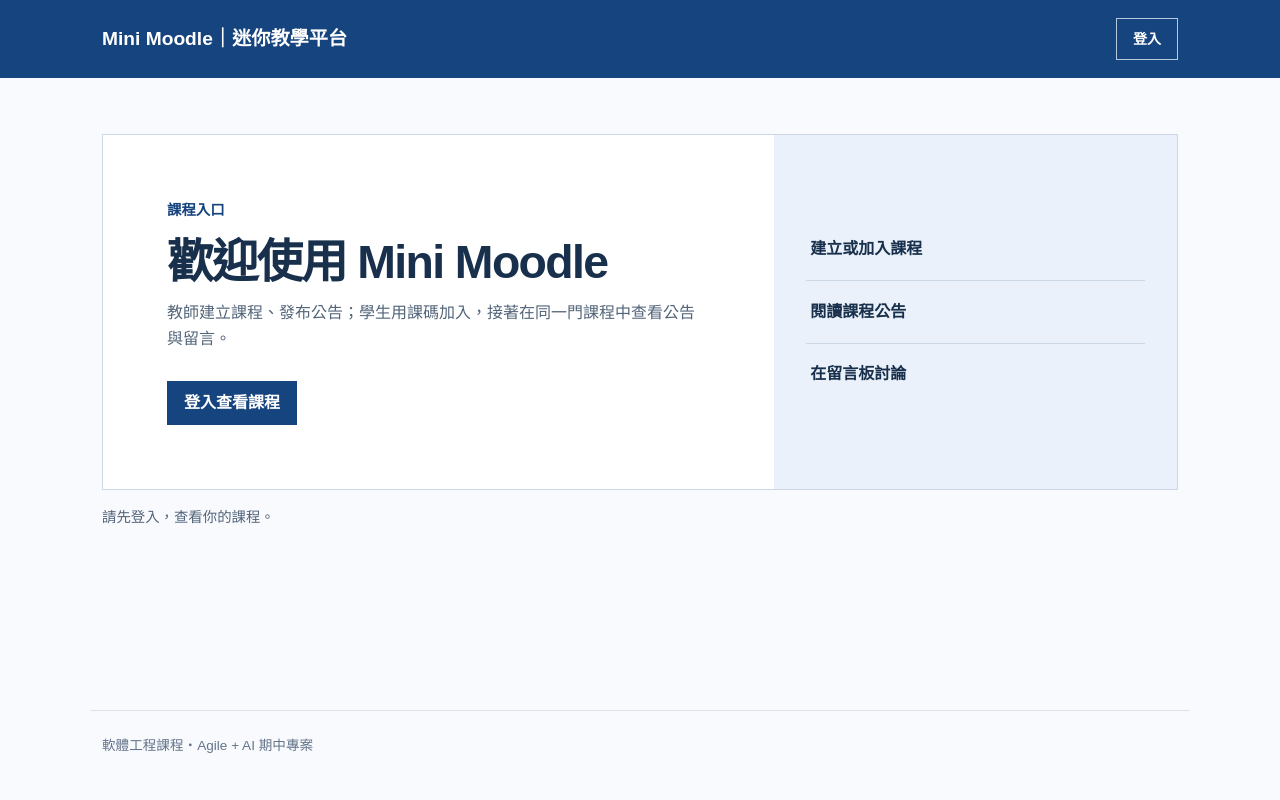
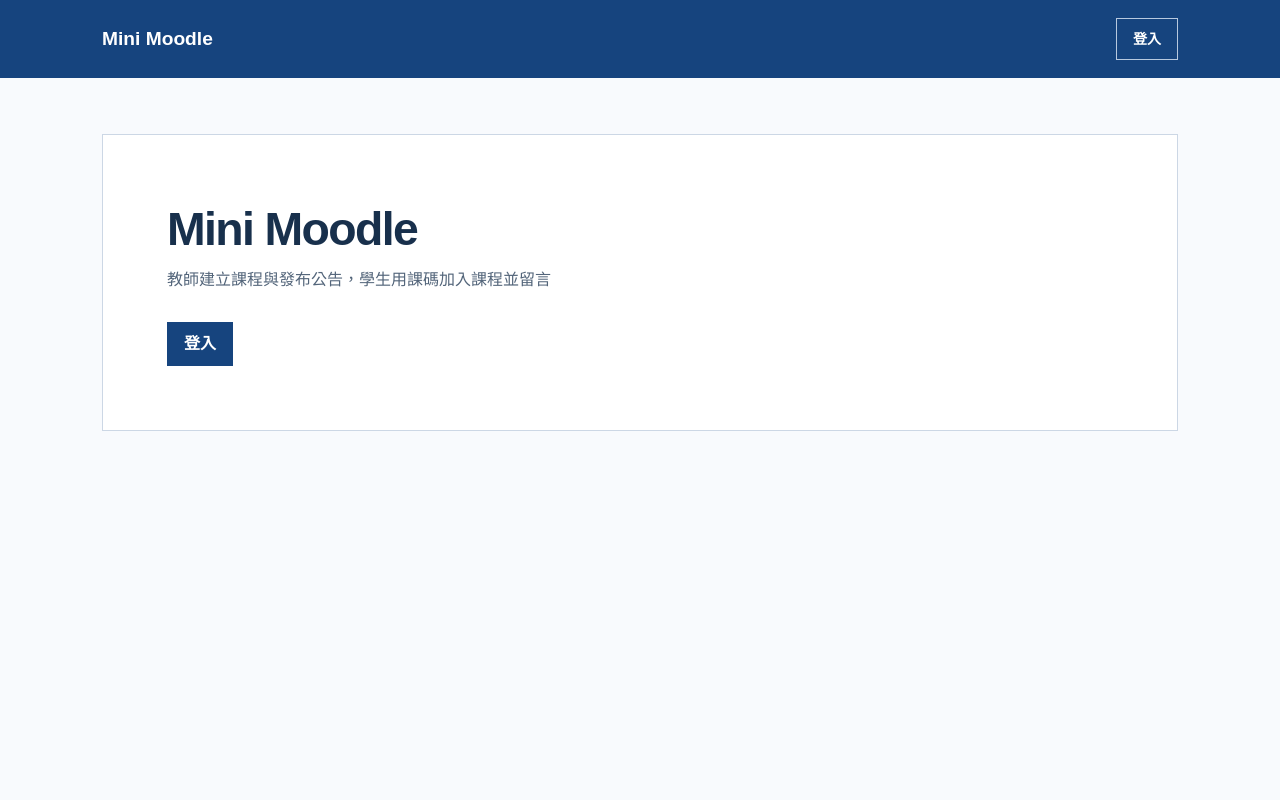
Before and after one commit to amyjiang1222/Mini-moodle, a Flask app: page / in a window 1280 px wide. Run offline with Flask 3, Linux system fonts and the light colour scheme.

Commit message:
Remove placeholder project copy from user-facing pages

```diff
--- a/app/routes/announcements.py
+++ b/app/routes/announcements.py
@@ -16,7 +16,7 @@ def create(course_id):
     title = request.form.get("title", "").strip()
     body = request.form.get("body", "").strip()
     if not title or not body:
-        flash("公告標題與內容不可空白。", "danger")
+        flash("公告標題與內容不可空白", "danger")
     else:
         get_db().execute(
             "INSERT INTO announcements (course_id, teacher_id, title, body) VALUES (?, ?, ?, ?)",
@@ -43,13 +43,13 @@ def edit(course_id, announcement_id):
         title = request.form.get("title", "").strip()
         body = request.form.get("body", "").strip()
         if not title or not body:
-            flash("公告標題與內容不可空白。", "danger")
+            flash("公告標題與內容不可空白", "danger")
         else:
             db.execute(
                 "UPDATE announcements SET title = ?, body = ? WHERE id = ?",
                 (title, body, announcement_id),
             )
             db.commit()
-            flash("公告已更新。", "success")
+            flash("公告已更新", "success")
             return redirect(url_for("courses.detail", course_id=course_id))
     return render_template("announcement_edit.html", course=course, announcement=announcement)
--- a/app/routes/auth.py
+++ b/app/routes/auth.py
@@ -36,7 +36,7 @@ def login():
         password = request.form.get("password", "")
         user = get_db().execute("SELECT * FROM users WHERE username = ?", (username,)).fetchone()
         if user is None or not check_password_hash(user["password_hash"], password):
-            flash("帳號或密碼錯誤。", "danger")
+            flash("帳號或密碼錯誤", "danger")
         else:
             session.clear()
             session["user_id"] = user["id"]
--- a/app/routes/courses.py
+++ b/app/routes/courses.py
@@ -17,7 +17,7 @@ def new():
         name = request.form.get("name", "").strip()
         description = request.form.get("description", "").strip()
         if not name:
-            flash("課程名稱不可空白。", "danger")
+            flash("課程名稱不可空白", "danger")
         else:
             course_id = create_course(name, description, g.user["id"])
             return redirect(url_for("courses.detail", course_id=course_id))
@@ -32,7 +32,7 @@ def join():
     code = request.form.get("code", "").strip().upper()
     course = get_db().execute("SELECT id FROM courses WHERE code = ?", (code,)).fetchone()
     if course is None:
-        flash("找不到這個課碼。", "danger")
+        flash("找不到這個課碼", "danger")
         return redirect(url_for("dashboard"))
     try:
         get_db().execute(
@@ -41,7 +41,7 @@ def join():
         )
         get_db().commit()
     except sqlite3.IntegrityError:
-        flash("你已加入這門課程。", "info")
+        flash("你已加入這門課程", "info")
     return redirect(url_for("courses.detail", course_id=course["id"]))
 
 
--- a/app/routes/messages.py
+++ b/app/routes/messages.py
@@ -15,7 +15,7 @@ def create(course_id):
         abort(404)
     body = request.form.get("body", "").strip()
     if not body:
-        flash("留言不可空白。", "danger")
+        flash("留言不可空白", "danger")
     else:
         get_db().execute(
             "INSERT INTO messages (course_id, author_id, body) VALUES (?, ?, ?)",
--- a/app/static/css/style.css
+++ b/app/static/css/style.css
@@ -11,8 +11,7 @@ header .float-end { float: none !important; display: flex; align-items: center;
 header .float-end .me-2 { margin-right: 0 !important; }
 header .btn { border-radius: 0; border-color: #b7c9df; background: transparent; color: white; }
 header .btn:hover { background: white; color: var(--blue); }
-main.container { min-height: calc(100vh - 168px); padding-top: 3.5rem !important; padding-bottom: 4rem !important; }
-footer.container { color: #64748a !important; font-size: .85rem; }
+main.container { min-height: calc(100vh - 78px); padding-top: 3.5rem !important; padding-bottom: 4rem !important; }
 h1 { font-size: clamp(2rem, 4vw, 2.9rem); font-weight: 760; line-height: 1.3; letter-spacing: -.035em; }
 h2 { font-weight: 720; }
 .btn { border-radius: 0; font-weight: 700; padding: .57rem 1rem; }
@@ -25,20 +24,13 @@ h2 { font-weight: 720; }
 .form-narrow { max-width: 38rem; }
 .preserve-lines { white-space: pre-wrap; overflow-wrap: anywhere; }
 .workspace-heading { display: flex; align-items: end; justify-content: space-between; gap: 2rem; margin-bottom: 2.2rem; }
-.workspace-heading h1 { margin-bottom: .4rem; }
-.workspace-heading p:last-child { color: #53657a; margin-bottom: 0; }
-.workspace-role { color: var(--blue); font-size: .9rem; font-weight: 700; margin-bottom: .55rem; }
-.welcome-panel { display: grid; grid-template-columns: 1.25fr .75fr; min-height: 335px; background: white; border: 1px solid var(--line); }
+.workspace-heading h1 { margin-bottom: 0; }
+.welcome-panel { background: white; border: 1px solid var(--line); }
 .welcome-copy { padding: clamp(2rem, 5vw, 4rem); }
-.welcome-copy > p:not(.workspace-role) { max-width: 36rem; color: #53657a; }
+.welcome-copy > p { max-width: 36rem; color: #53657a; }
 .welcome-copy .btn { margin-top: .75rem; }
-.welcome-steps { display: grid; align-content: center; padding: 2rem; background: var(--soft); font-weight: 650; }
-.welcome-steps span { display: block; padding: 1.1rem .25rem; border-bottom: 1px solid var(--line); }
-.welcome-steps span:last-child { border-bottom: 0; }
-.login-hint { margin-top: 1rem; color: #53657a; font-size: .9rem; }
 .join-strip { display: flex; align-items: end; justify-content: space-between; gap: 2rem; padding: 1.5rem; margin-bottom: 2rem; background: var(--soft); }
 .join-strip h2 { font-size: 1.25rem; margin-bottom: .25rem; }
-.join-strip p { margin: 0; color: #53657a; }
 .join-strip form { display: flex; gap: .6rem; }
 .join-strip input { min-width: 13rem; }
 .join-strip .btn { white-space: nowrap; }
@@ -50,12 +42,10 @@ h2 { font-weight: 720; }
 .course-open { white-space: nowrap; font-size: .86rem; }
 .course-open span { font-size: 1.35rem; vertical-align: -.05em; padding-left: .25rem; }
 .course-empty { border-top: 1px solid var(--line); padding: 2rem 1.25rem; }
-.course-empty p { margin: .25rem 0 0; color: #53657a; }
 .card { border-radius: 0; border-color: var(--line); box-shadow: none; }
 .alert { border-radius: 0; border: 1px solid var(--line); }
 .form-heading { margin-bottom: 1.7rem; }
 .form-heading h1 { margin-bottom: .35rem; }
-.form-heading p:last-child { color: #53657a; margin-bottom: 0; }
 .entry-form { padding: 1.7rem; background: white; border: 1px solid var(--line); }
 .back-link { display: inline-block; margin-bottom: 1.5rem; text-decoration: none; }
 .back-link:hover { text-decoration: underline; }
@@ -73,4 +63,4 @@ h2 { font-weight: 720; }
 .content-item small { color: #596c80; }
 .item-action { display: inline-block; margin-left: 1.2rem; font-size: .85rem; }
 .section-empty { padding: 1rem 0; color: #53657a; }
-@media (max-width: 700px) { header nav { min-height: 70px; } .navbar-brand { font-size: 1rem; } header .float-end { gap: .35rem; } header .float-end .me-2 { display: none; } main.container { padding-top: 2rem !important; } .workspace-heading, .join-strip { align-items: stretch; flex-direction: column; gap: 1rem; } .join-strip form { flex-direction: column; } .join-strip input { min-width: 0; } .welcome-panel { grid-template-columns: 1fr; } .welcome-steps { padding: .4rem 1.5rem; } .welcome-steps span { padding: .7rem 0; } }
+@media (max-width: 700px) { header nav { min-height: 70px; } .navbar-brand { font-size: 1rem; } header .float-end { gap: .35rem; } header .float-end .me-2 { display: none; } main.container { padding-top: 2rem !important; } .workspace-heading, .join-strip { align-items: stretch; flex-direction: column; gap: 1rem; } .join-strip form { flex-direction: column; } .join-strip input { min-width: 0; } }
--- a/app/templates/announcement_edit.html
+++ b/app/templates/announcement_edit.html
@@ -2,7 +2,7 @@
 {% block title %}修改公告{% endblock %}
 {% block content %}
   <a class="back-link" href="{{ url_for('courses.detail', course_id=course['id']) }}">← 返回{{ course['name'] }}</a>
-  <div class="form-heading"><p class="workspace-role">課程公告</p><h1>修改公告</h1><p>更新後，課程成員會看到最新內容。</p></div>
+  <div class="form-heading"><h1>修改公告</h1></div>
   <form method="post" class="form-narrow entry-form">
     <input type="hidden" name="csrf_token" value="{{ csrf_token }}">
     <div class="mb-3"><label class="form-label" for="announcement-title">標題</label><input class="form-control" id="announcement-title" name="title" value="{{ announcement['title'] }}" required></div>
--- a/app/templates/base.html
+++ b/app/templates/base.html
@@ -10,7 +10,7 @@
   <body>
     <header class="border-bottom bg-white">
       <nav class="container py-3" aria-label="主要導覽">
-        <a class="navbar-brand fw-bold" href="{{ url_for('dashboard') }}">Mini Moodle｜迷你教學平台</a>
+        <a class="navbar-brand fw-bold" href="{{ url_for('dashboard') }}">Mini Moodle</a>
         <div class="float-end">
           {% if g.user %}
             <span class="me-2">{{ g.user['username'] }}（{{ '教師' if g.user['role'] == 'teacher' else '學生' }}）</span>
@@ -30,8 +30,5 @@
       {% endfor %}
       {% block content %}{% endblock %}
     </main>
-    <footer class="container py-4 text-secondary border-top">
-      軟體工程課程・Agile + AI 期中專案
-    </footer>
   </body>
 </html>
--- a/app/templates/course_detail.html
+++ b/app/templates/course_detail.html
@@ -2,7 +2,7 @@
 {% block title %}{{ course['name'] }}{% endblock %}
 {% block content %}
   <a class="back-link" href="{{ url_for('dashboard') }}">← 返回我的課程</a>
-  <div class="course-heading"><p class="workspace-role">課程</p><h1>{{ course['name'] }}</h1>{% if course['description'] %}<p>{{ course['description'] }}</p>{% endif %}
+  <div class="course-heading"><h1>{{ course['name'] }}</h1>{% if course['description'] %}<p>{{ course['description'] }}</p>{% endif %}
   {% if g.user['role'] == 'teacher' %}<div class="course-code">分享給學生的課碼：<strong>{{ course['code'] }}</strong></div>{% endif %}</div>
 
   <section class="course-section" aria-labelledby="announcements-title">
@@ -17,7 +17,7 @@
     {% endif %}
     {% for announcement in announcements %}
       <article class="content-item"><h3>{{ announcement['title'] }}</h3><p class="preserve-lines">{{ announcement['body'] }}</p><small>{{ announcement['author'] }}｜{{ announcement['created_at']|taipei_time }}</small>{% if g.user['role'] == 'teacher' %}<a class="item-action" href="{{ url_for('announcements.edit', course_id=course['id'], announcement_id=announcement['id']) }}">修改公告</a>{% endif %}</article>
-    {% else %}<p class="section-empty">尚無公告。</p>{% endfor %}
+    {% else %}<p class="section-empty">尚無公告</p>{% endfor %}
   </section>
 
   <section class="course-section" aria-labelledby="messages-title">
@@ -29,6 +29,6 @@
     </form>
     {% for message in messages %}
       <article class="content-item"><p class="preserve-lines">{{ message['body'] }}</p><small>{{ message['author'] }}｜{{ message['created_at']|taipei_time }}</small></article>
-    {% else %}<p class="section-empty">尚無留言。</p>{% endfor %}
+    {% else %}<p class="section-empty">尚無留言</p>{% endfor %}
   </section>
 {% endblock %}
--- a/app/templates/course_new.html
+++ b/app/templates/course_new.html
@@ -2,7 +2,7 @@
 {% block title %}建立課程{% endblock %}
 {% block content %}
   <a class="back-link" href="{{ url_for('dashboard') }}">← 返回我的課程</a>
-  <div class="form-heading"><p class="workspace-role">教師工作台</p><h1>建立課程</h1><p>建立後會產生課碼，供學生加入。</p></div>
+  <div class="form-heading"><h1>建立課程</h1></div>
   <form method="post" class="form-narrow entry-form">
     <input type="hidden" name="csrf_token" value="{{ csrf_token }}">
     <div class="mb-3"><label class="form-label" for="course-name">課程名稱</label><input class="form-control" id="course-name" name="name" required></div>
--- a/app/templates/dashboard.html
+++ b/app/templates/dashboard.html
@@ -3,12 +3,12 @@
 {% block content %}
   {% if g.user %}
     <div class="workspace-heading">
-      <div><p class="workspace-role">{{ '教師工作台' if g.user['role'] == 'teacher' else '學生工作台' }}</p><h1>我的課程</h1><p>從課程進入公告與留言板。</p></div>
+      <h1>我的課程</h1>
       {% if g.user['role'] == 'teacher' %}<a class="btn btn-primary" href="{{ url_for('courses.new') }}">建立課程</a>{% endif %}
     </div>
     {% if g.user['role'] == 'student' %}
       <section class="join-strip" aria-labelledby="join-title">
-        <div><h2 id="join-title">加入課程</h2><p>向授課教師取得課碼後，在這裡輸入。</p></div>
+        <h2 id="join-title">加入課程</h2>
         <form method="post" action="{{ url_for('courses.join') }}">
           <input type="hidden" name="csrf_token" value="{{ csrf_token }}">
           <label class="visually-hidden" for="course-code">課碼</label><input class="form-control" id="course-code" name="code" placeholder="例如 AB1234567" autocomplete="off" required>
@@ -23,14 +23,12 @@
           <a class="course-row" href="{{ url_for('courses.detail', course_id=course['id']) }}"><span class="course-name">{{ course['name'] }}</span><span class="course-open">查看課程 <span aria-hidden="true">›</span></span></a>
         {% endfor %}
       {% else %}
-        <div class="course-empty"><strong>目前沒有課程。</strong><p>{{ '建立第一門課程，開始發布公告。' if g.user['role'] == 'teacher' else '取得課碼後，使用上方欄位加入課程。' }}</p></div>
+        <div class="course-empty">目前沒有課程</div>
       {% endif %}
     </section>
   {% else %}
     <section class="welcome-panel" aria-labelledby="welcome-title">
-      <div class="welcome-copy"><p class="workspace-role">課程入口</p><h1 id="welcome-title">歡迎使用 Mini Moodle</h1><p>教師建立課程、發布公告；學生用課碼加入，接著在同一門課程中查看公告與留言。</p><a class="btn btn-primary" href="{{ url_for('auth.login') }}">登入查看課程</a></div>
-      <div class="welcome-steps" aria-hidden="true"><span>建立或加入課程</span><span>閱讀課程公告</span><span>在留言板討論</span></div>
+      <div class="welcome-copy"><h1 id="welcome-title">Mini Moodle</h1><p>教師建立課程與發布公告，學生用課碼加入課程並留言</p><a class="btn btn-primary" href="{{ url_for('auth.login') }}">登入</a></div>
     </section>
-    <p class="login-hint">請先登入，查看你的課程。</p>
   {% endif %}
 {% endblock %}
--- a/app/templates/login.html
+++ b/app/templates/login.html
@@ -1,7 +1,7 @@
 {% extends "base.html" %}
 {% block title %}登入{% endblock %}
 {% block content %}
-  <div class="form-heading"><p class="workspace-role">課程入口</p><h1>登入</h1><p>使用課程帳號進入你的工作台。</p></div>
+  <div class="form-heading"><h1>登入</h1></div>
   <form method="post" class="form-narrow entry-form">
     <input type="hidden" name="csrf_token" value="{{ csrf_token }}">
     <div class="mb-3"><label class="form-label" for="username">帳號</label><input class="form-control" id="username" name="username" autocomplete="username" required></div>
```
Also changed, not shown: tests/test_app.py (+4 -2 lines).
